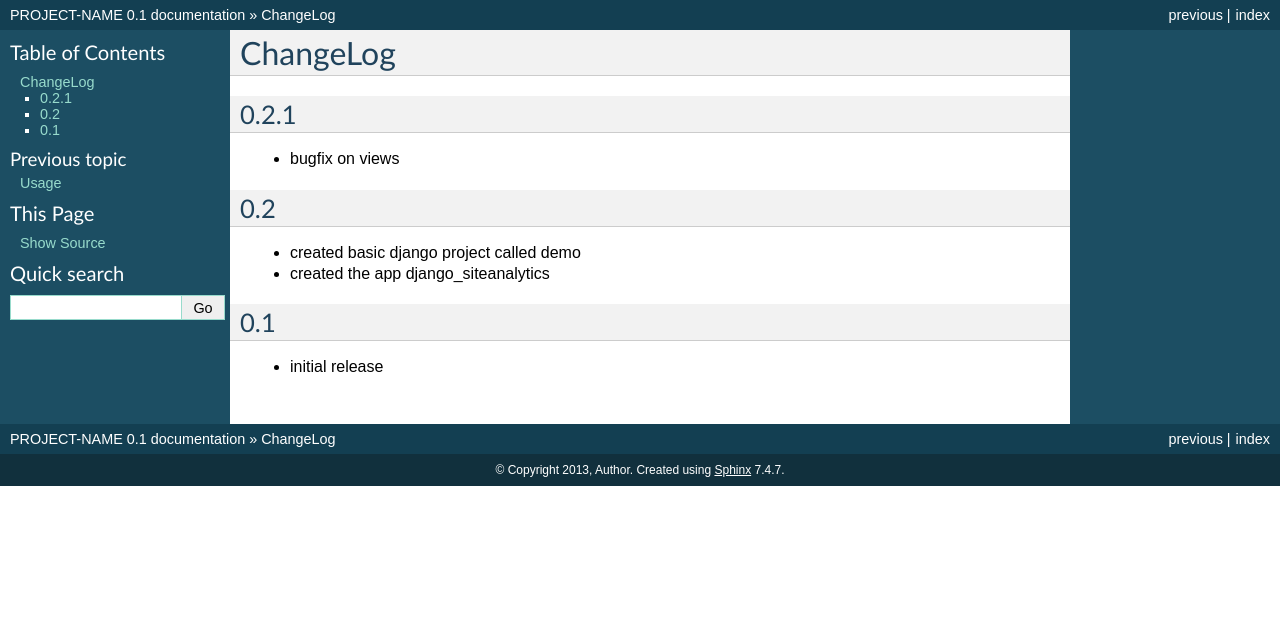
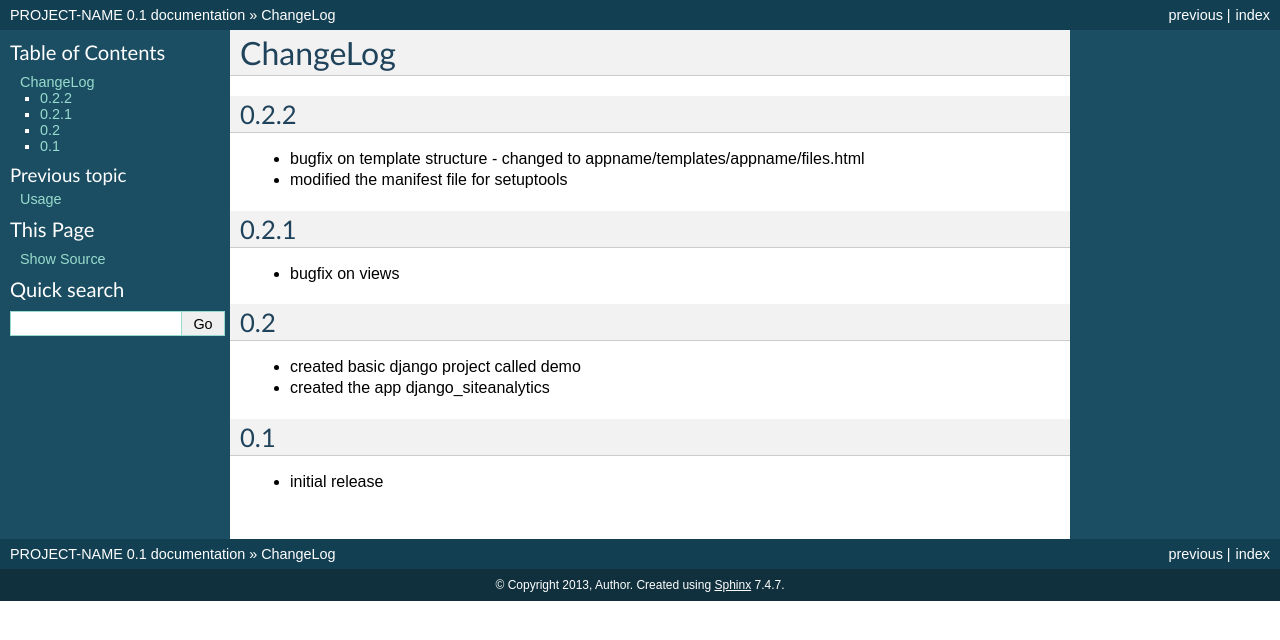
Before and after one commit to mikelopez/django-siteanalytics, a Sphinx documentation site: the page built from docs/changelog.rst, in a window 1280 px wide. Shown: the top 640 px of the page. Built offline with Sphinx 7.4.7, drawn with Linux system fonts in a browser that asks for light colours.

Commit message:
update changelog

```diff
--- a/docs/changelog.rst
+++ b/docs/changelog.rst
@@ -2,6 +2,12 @@
 
 ChangeLog
 =========
+
+0.2.2
+-----
+- bugfix on template structure - changed to appname/templates/appname/files.html
+- modified the manifest file for setuptools
+
 
 0.2.1
 -----
```
